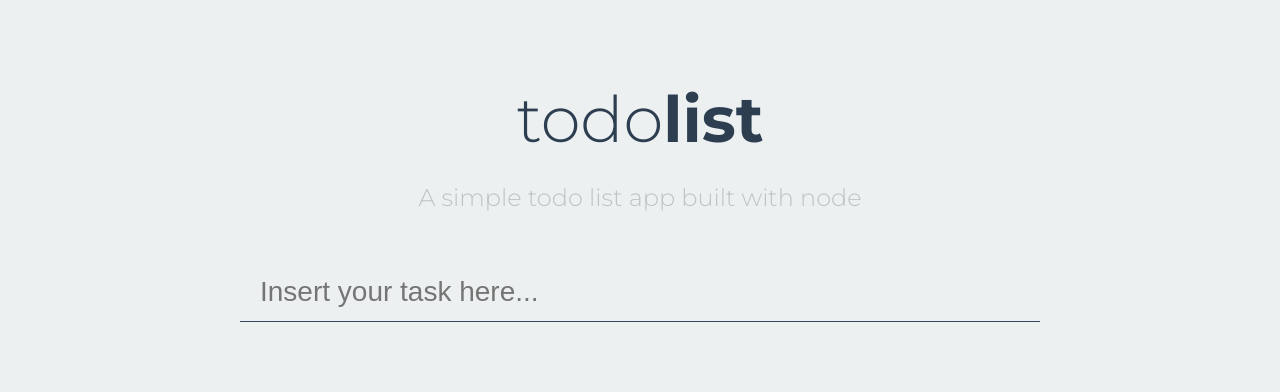
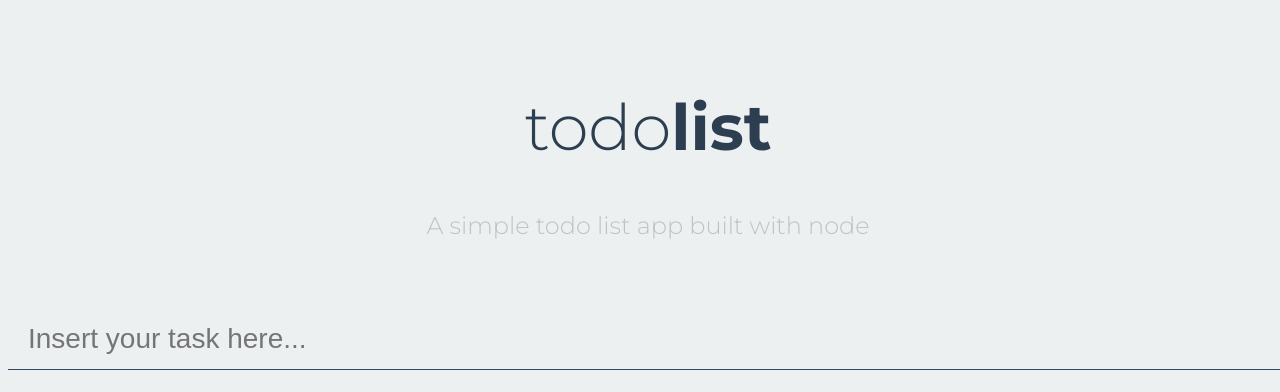
Before and after one commit to DIMDOT3/todo-app-with-node-js, a website: page views/index.html in a window 1280 px wide. Drawn offline with nearby package versions, Linux system fonts and the light colour scheme; files that its build step writes are made by us from their sources; no server answers; files whose address does not match are found by name.

Commit message:
update styling with flexbox in the public/styles/app.css file

```diff
--- a/public/styles/app.css
+++ b/public/styles/app.css
@@ -3,11 +3,17 @@
 body {
 	font-family: 'Montserrat', sans-serif;
 	background: #ecf0f1;
+	width: 100%;
+	height: 100%;
 }
 
 /*****************************HEADER STYLES*****************************/
 header {
 	text-align: center;
+	display: flex;
+	flex-direction: column;
+	justify-content: center;
+	align-items: center;
 }
 header h1 {
 	font-size: 64px;
@@ -25,7 +31,7 @@ header h2 {
 /*****************************FORM STYLES*****************************/
 
 .form {
-	width: 800px;
+	width: 100%;
 	margin: 50px auto 20px;
 }
 
@@ -43,7 +49,7 @@ header h2 {
 
 /*****************************LIST STYLES*****************************/
 .list {
-	width: 800px;
+	width: 100%;
 	margin: 0 auto;
 }
 .task {
```
